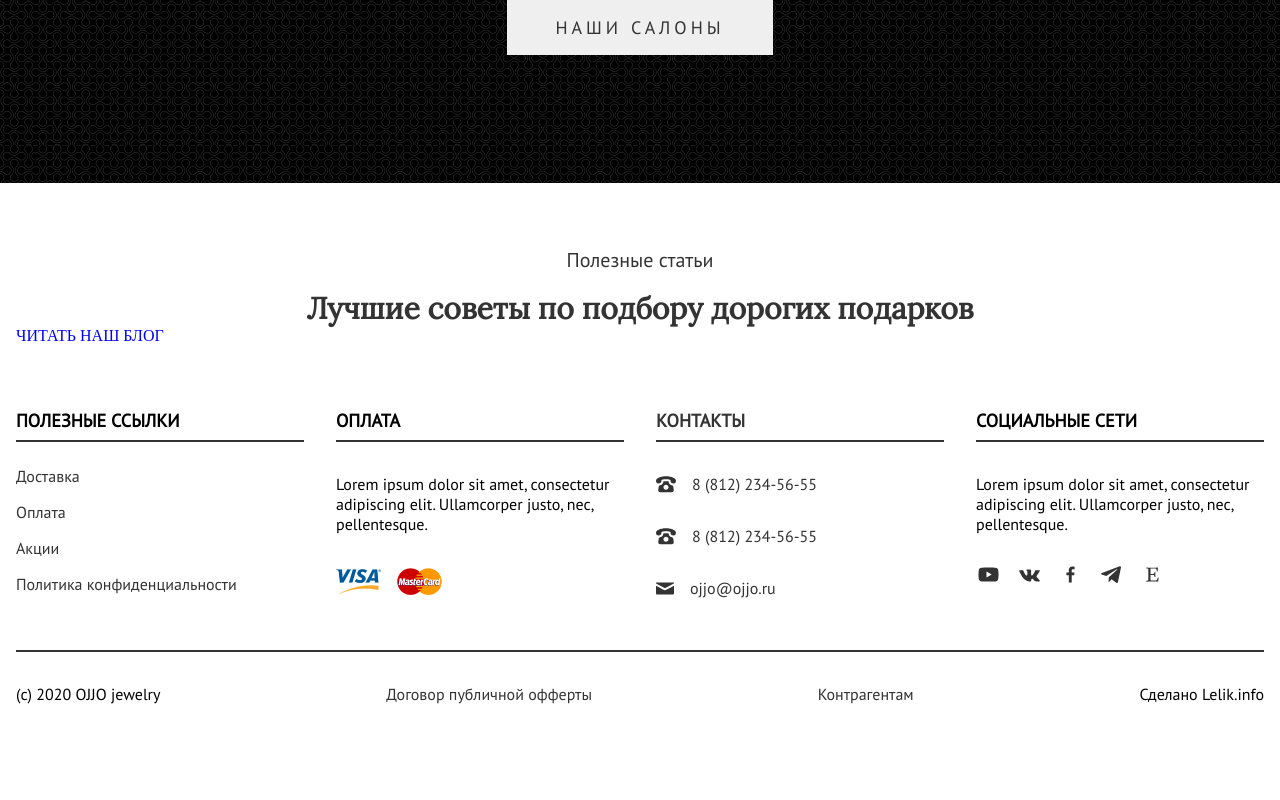
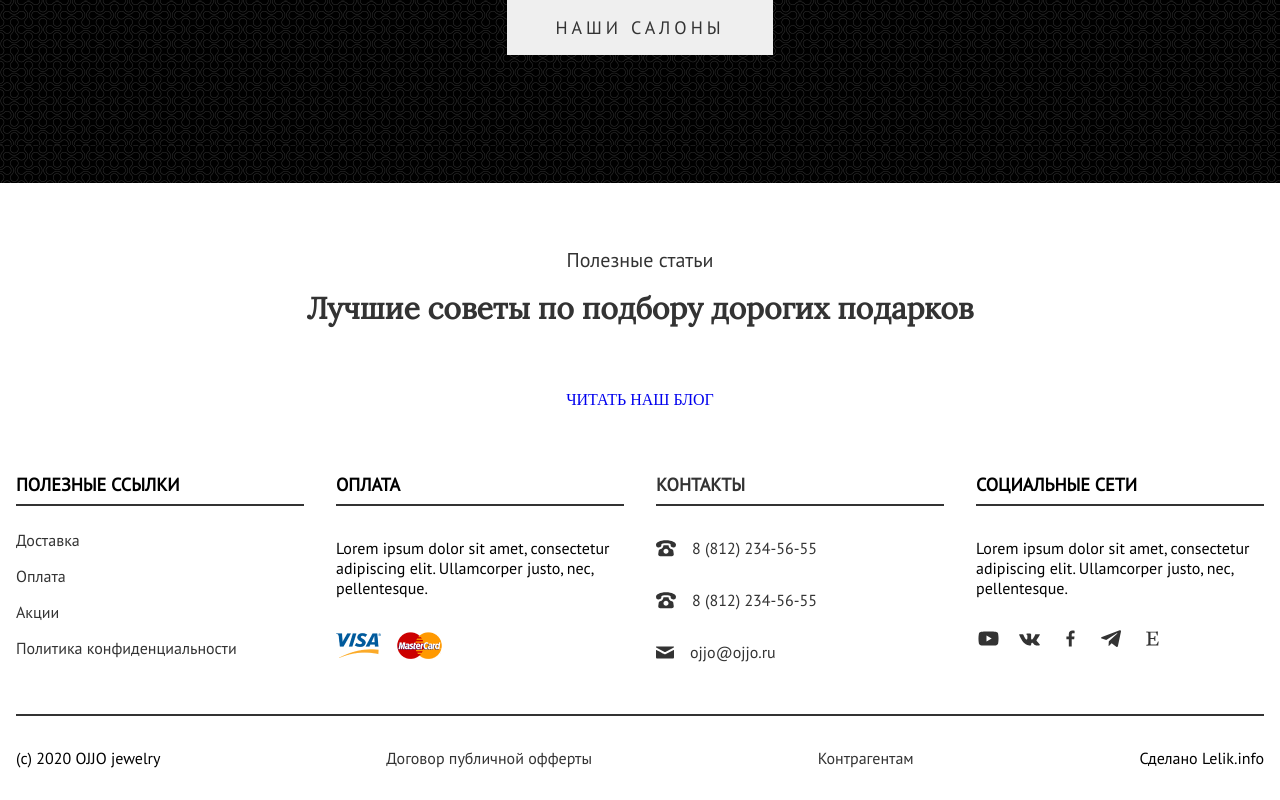
Before and after one commit to Leladatan/ojjo, a React (Vite) app: page / in a window 1280 px wide. Shown: the part 2446-3246 px from the top of the page. Before the commit the page ends 3182 px from the top, so only its background shows below. Built offline with nearby package versions, Linux system fonts and the light colour scheme.

Commit message:
add style + create visit start blogs

```diff
--- a/src/Pages/HomePage/HomePage.tsx
+++ b/src/Pages/HomePage/HomePage.tsx
@@ -115,7 +115,6 @@ const HomePage: FC = () => {
                                 Лучшие советы по подбору дорогих подарков
                             </h2>
                         </div>
-                    </div>
                         <div className="blogs__cards">
 
                         </div>
@@ -125,6 +124,7 @@ const HomePage: FC = () => {
                             </Link>
                         </div>
                     </div>
+                </div>
             </section>
 
         </main>
--- a/src/Styles/homePage.css
+++ b/src/Styles/homePage.css
@@ -201,6 +201,7 @@
 
 .blogs__content {
   display: flex;
+  flex-direction: column;
   align-items: center;
   justify-content: center;
   gap: 2rem;
--- a/src/Styles/homePage.scss
+++ b/src/Styles/homePage.scss
@@ -214,6 +214,7 @@
 
 .blogs__content {
   display: flex;
+  flex-direction: column;
   align-items: center;
   justify-content: center;
   gap: 2rem;
```
Also changed, not shown: 1 other file (tests, documents, lock files or other folders). Lines whose indentation alone changed are shown as unchanged.
